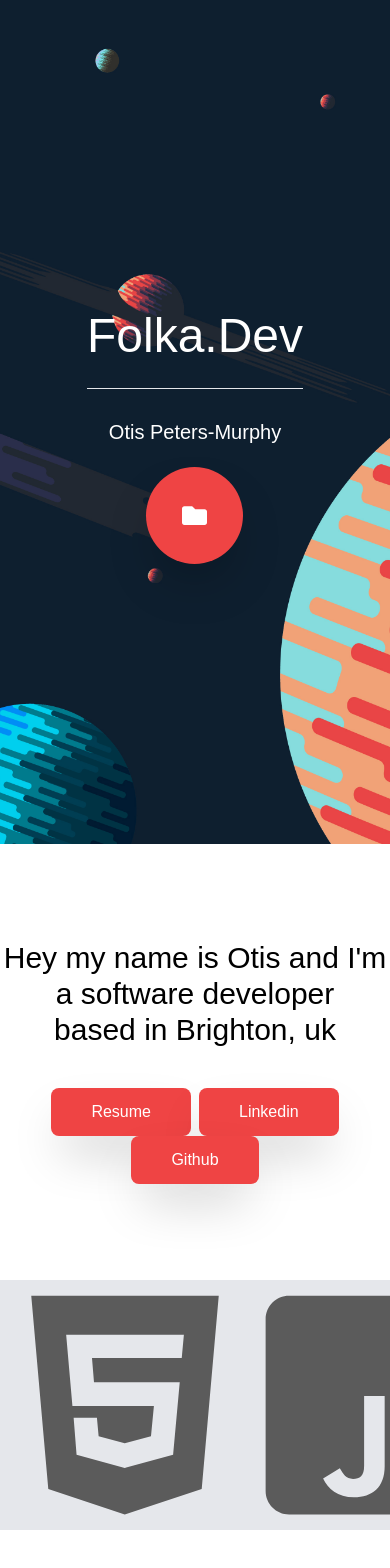
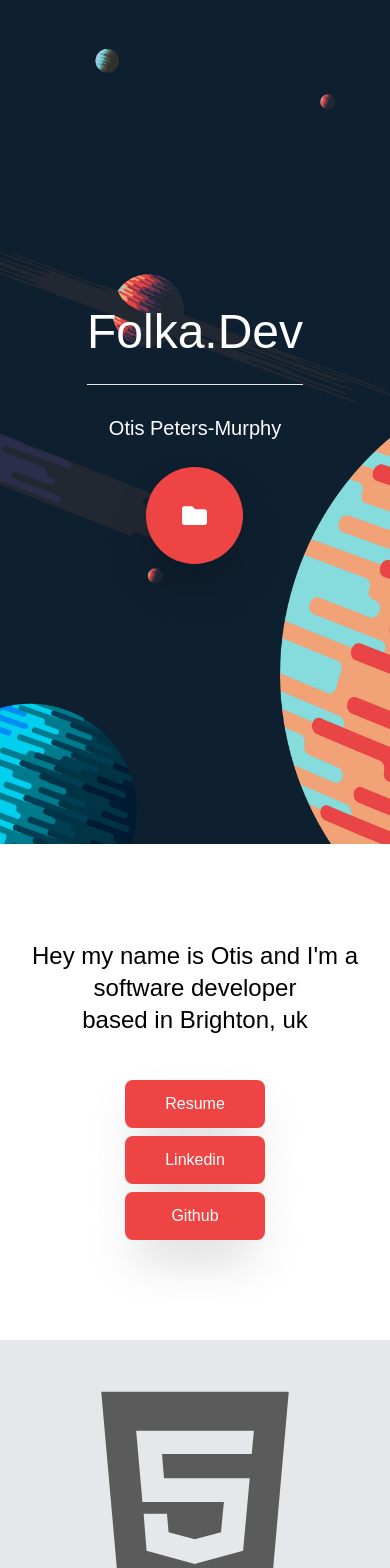
Before and after one commit to Folka2134/portfolio, a React (Create React App) app: page / in a window 390 px wide. Shown: the top 1568 px of the page. Before the commit the page ends 1530 px from the top, so only its background shows below. Built offline with nearby package versions, Linux system fonts and the light colour scheme.

Commit message:
Updated reel and cover buttons to be responsive

```diff
--- a/src/components/banner/banner.component.jsx
+++ b/src/components/banner/banner.component.jsx
@@ -6,17 +6,17 @@ import {SiPostgresql, SiRedux} from "react-icons/si"
 
 const Banner = () => {
   return (
-    <div id="banner" className="banner-container text-center h-4/5 py-24 text-3xl" >
+    <div id="banner" className="banner-container text-center h-4/5 py-24 text-2xl md:text-3xl" >
       <p>Hey my name is Otis and I'm a software developer <br/>based in Brighton, uk </p>
-      <footer className="mt-10 text-base text-white">
+      <footer className="mt-10 text-base grid sm:flex justify-center text-white">
         <a href="#." target="_blank" rel="noreferrer" className="button">Resume</a>
         <a href="https://uk.linkedin.com/in/otis-peters-murphy-0246941a9?trk=people-guest_people_search-card" target="_blank" rel="noreferrer" className="button">Linkedin</a>
         <a href="https://github.com/Folka2134" target="_blank" rel="noreferrer" className="button">Github</a>
       </footer>
 
       <IconContext.Provider value={{color: "#5B5B5B", size:"250"}}>
-        <div className="bg-gray-200 mt-24 overflow-hidden">
-          <div className="flex justify-around w-full">
+        <div className="bg-gray-200 mt-24 p-9 overflow-hidden">
+          <div className="flex flex-wrap justify-around w-full">
             <div className="image"><FaHtml5 /></div>
             <div className="image"><FaJsSquare /></div>
             <div className="image"><FaReact  /></div>
--- a/src/components/cover/cover.component.jsx
+++ b/src/components/cover/cover.component.jsx
@@ -9,7 +9,7 @@ const Cover = () => {
     <div className="cover-container h-screen bg-green-900 flex justify-center items-center">
       <div className="inner-container mt-10 w-96 h-96 flex justify-center items-center text-white">
         <header className='cover-title grid'>
-          <h1 className='justify-self-center text-7xl mb-7 font-medium'><a href="index.html">Folka.Dev</a></h1>
+          <h1 className='justify-self-center text-5xl md:text-7xl mb-7 font-medium'><a href="index.html">Folka.Dev</a></h1>
           <hr className='' />
           <p className='justify-self-center mt-7'>Otis Peters-Murphy</p>
           <div className='justify-self-center mt-5'>
--- a/src/index.css
+++ b/src/index.css
@@ -13,16 +13,7 @@ body {
 
 @layer components {
   .button {
-    @apply inline-block mx-1 px-10 py-3 rounded-lg bg-red-500 hover:bg-red-400 cursor-pointer
+    @apply inline-block mx-1 my-1 px-10 py-3 rounded-lg bg-red-500 hover:bg-red-400 cursor-pointer
             transition-all duration-300 ease-linear shadow-2xl;
   }
-  /* .image {
-    @apply bg-gray-500;
-  } */
 }
-
-@media (max-width: 768px) {
-  .cover-title > h1 {
-    @apply text-5xl;
-  }
-}
```
